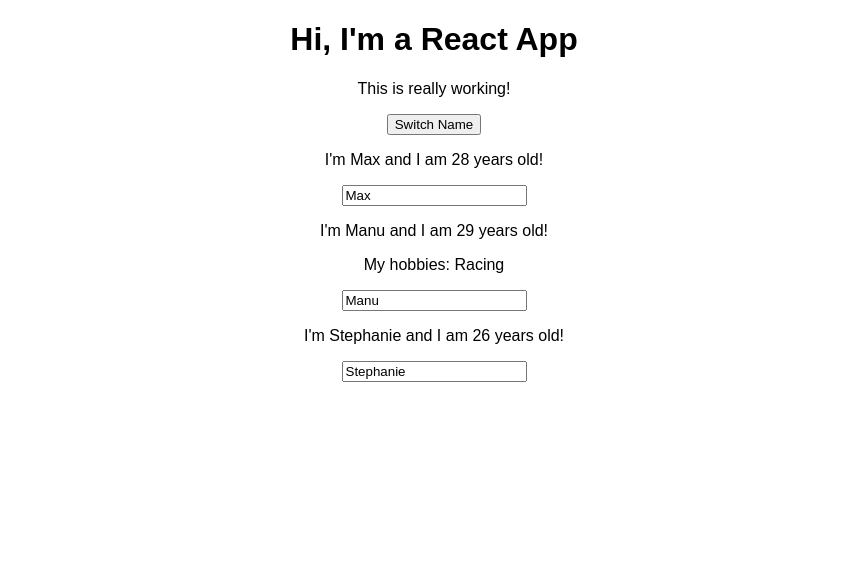
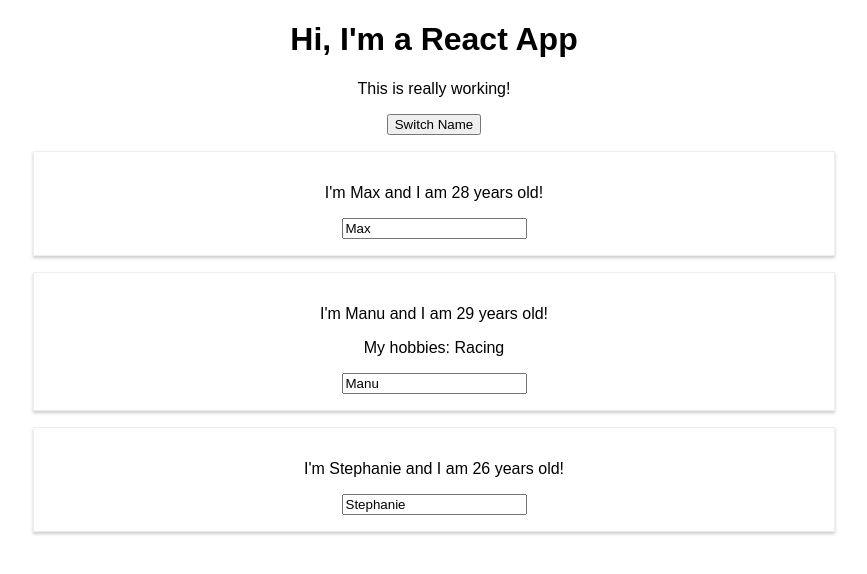
Before and after one commit to chanyt0216/react-complete-guide, a React (Create React App) app: page / in a window 1280 px wide. Shown: the top 574 px of the page, without its empty margins (206-1073 px from the left). Built offline with nearby package versions, Linux system fonts and the light colour scheme.

Commit message:
add css style on the Person

```diff
--- /dev/null
+++ b/src/Person/Person.css
@@ -0,0 +1,8 @@
+.Person {
+    width: 60%;
+    margin: 16px auto;
+    border: 1px solid #eee;
+    box-shadow: 0 2px 3px #ccc;
+    padding: 16px;
+    text-align: center;
+}
--- a/src/Person/Person.js
+++ b/src/Person/Person.js
@@ -1,8 +1,8 @@
 import React from "react";
-
+import "./Person.css";
 const person = props => {
     return (
-        <div>
+        <div className="Person">
             <p onClick={props.click}>
                 I'm {props.name} and I am {props.age} years old!
             </p>
```
